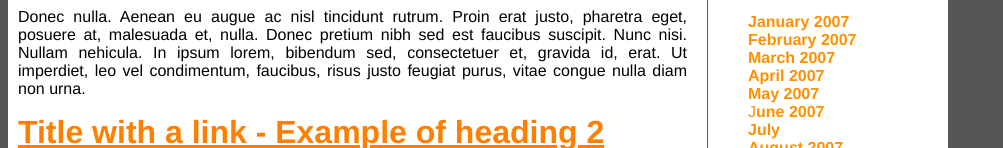
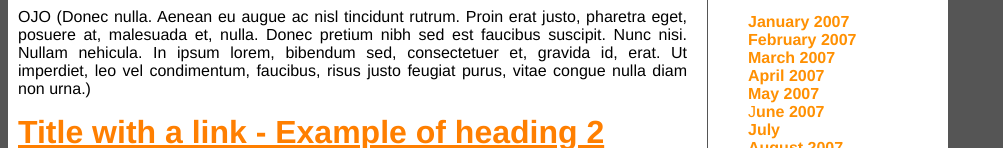
Before and after one commit to Guillo7799/Prueba-Fundamentos, a plain HTML site: page index.html in a window 1280 px wide. Shown: the part 354-502 px from the top of the page, without its empty margins (0-1003 px from the left). Drawn offline with Linux system fonts and the light colour scheme.

Commit message:
Update index.html
La parte en la que se encuentra con OJO se tiene que modificar, puesto que está en otro idioma sería conveniente agregar una traducción.

```diff
--- a/index.html
+++ b/index.html
@@ -33,7 +33,8 @@
 					<img src="images/meme.jpeg" border="4">
 				</p>
 				<p>
-					Donec nulla. Aenean eu augue ac nisl tincidunt rutrum. Proin erat justo, pharetra eget, posuere at, malesuada et, nulla. Donec pretium nibh sed est faucibus suscipit. Nunc nisi. Nullam nehicula. In ipsum lorem, bibendum sed, consectetuer et, gravida id, erat. Ut imperdiet, leo vel condimentum, faucibus, risus justo feugiat purus, vitae congue nulla diam non urna.
+					OJO
+					(Donec nulla. Aenean eu augue ac nisl tincidunt rutrum. Proin erat justo, pharetra eget, posuere at, malesuada et, nulla. Donec pretium nibh sed est faucibus suscipit. Nunc nisi. Nullam nehicula. In ipsum lorem, bibendum sed, consectetuer et, gravida id, erat. Ut imperdiet, leo vel condimentum, faucibus, risus justo feugiat purus, vitae congue nulla diam non urna.)
 				</p>
 				<h1><a href="">Title with a link - Example of heading 2</a></h1>
 				<p>
```
